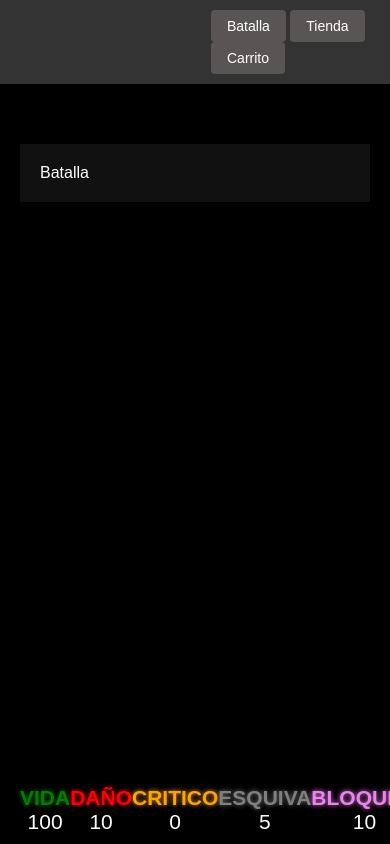
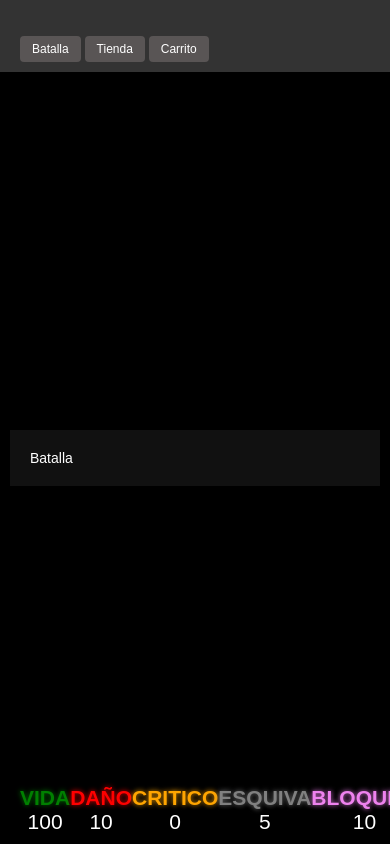
Before and after one commit to hidr4lisk/Code-and-Play, a plain HTML site: page index.html in a window 390 px wide. Drawn offline with Linux system fonts and the light colour scheme.

Commit message:
responsibidad

```diff
--- a/styles.css
+++ b/styles.css
@@ -164,3 +164,47 @@ button:hover {
 .btn-eliminar:hover {
   background-color: #666;
 }
+/* Responsividad */
+@media (max-width: 600px) {
+  body {
+    font-size: 14px; /* Reduce el tamaño de fuente */
+  }
+
+  .navegacion nav {
+    flex-direction: column; /* Cambia a diseño vertical */
+    align-items: flex-start; /* Alinea los elementos a la izquierda */
+  }
+
+  #contenido {
+    flex-direction: column; /* Acomoda el contenido en columna */
+    align-items: center; /* Centra el contenido en pantallas pequeñas */
+    padding: 20px 10px; /* Reduce el padding */
+  }
+
+  #lienzo {
+    grid-template-columns: repeat(auto-fill, minmax(150px, 1fr)); /* Ajusta los productos a pantallas más pequeñas */
+    gap: 10px; /* Reduce el espacio entre productos */
+  }
+
+  .producto {
+    padding: 10px; /* Reduce el padding del producto */
+  }
+
+  .botones {
+    flex-direction: column; /* Cambia a diseño vertical para los botones */
+    gap: 5px; /* Menor espacio entre botones */
+  }
+
+  button {
+    padding: 6px 12px; /* Reduce el tamaño de los botones */
+    font-size: 12px;
+  }
+}
+
+/* Opcional: Para tablets (pantallas medianas) */
+@media (max-width: 900px) {
+  #lienzo {
+    grid-template-columns: repeat(auto-fill, minmax(180px, 1fr)); /* Ajusta las columnas */
+    gap: 15px;
+  }
+}
```
